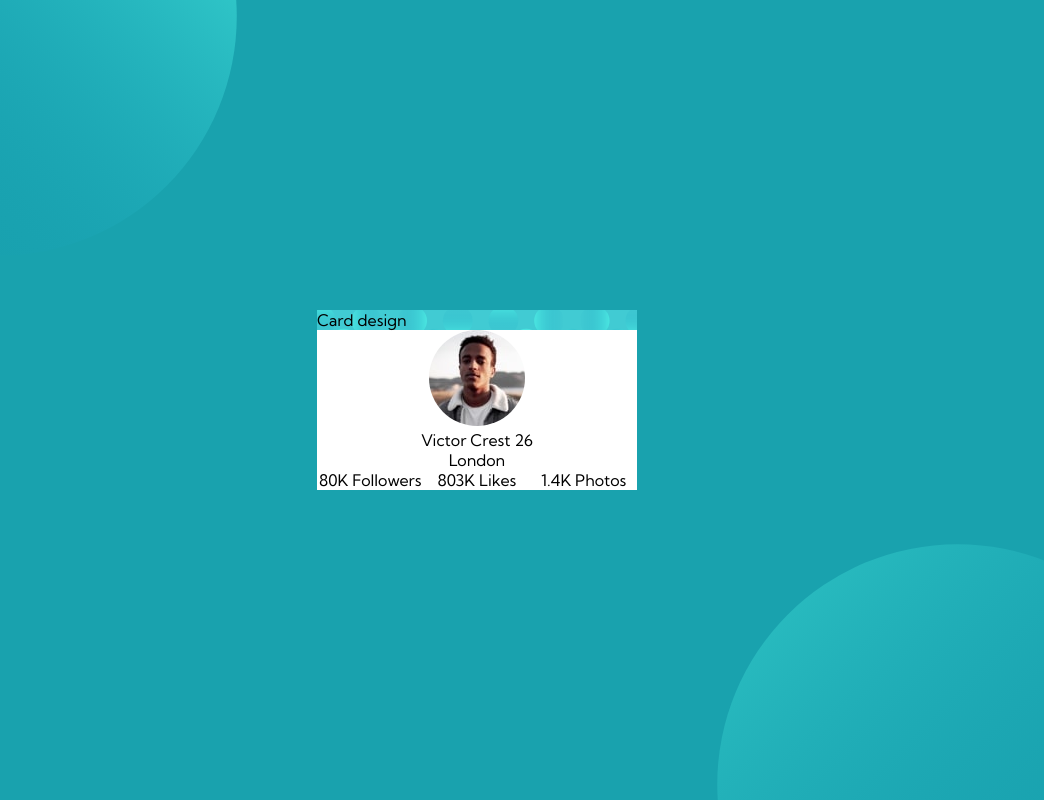
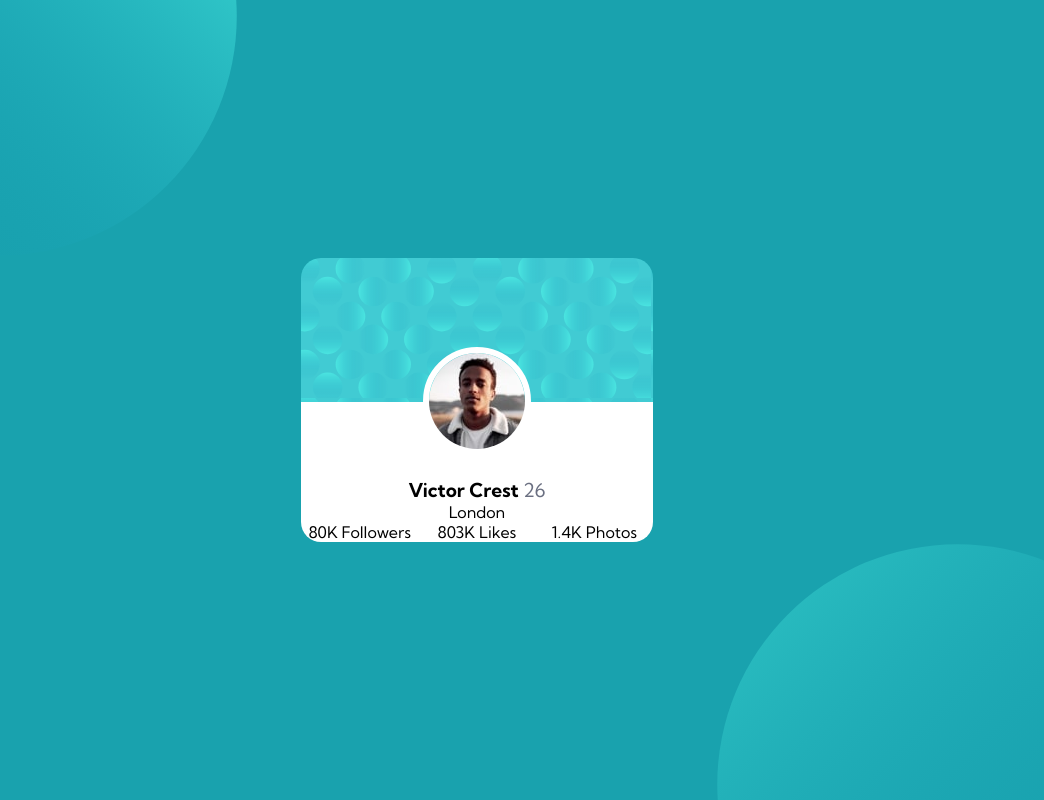
Before and after one commit to Nazaf64/profile-card-component, a plain HTML site: page index.html in a window 1280 px wide. Shown: the whole page, without its empty margins (163-1207 px from the left). Drawn offline with Linux system fonts and the light colour scheme.

Commit message:
added card background color and adjusted profile pic positioning

```diff
--- a/index.html
+++ b/index.html
@@ -15,14 +15,14 @@
 <body>
 
   <div id="card-wrapper">
-    <div id="card-design">Card design</div>
+    <div id="card-design"></div>
     <div id="card-white">
       <img src="images/image-victor.jpg" alt="profile_image">
 
       <div id="profile-header">
         <div id="profile-name">
-          Victor Crest
-          26
+          <strong>Victor Crest</strong>
+          <p>26</p>
         </div>
         <p>London</p>
       </div>
--- a/style.css
+++ b/style.css
@@ -3,6 +3,8 @@
     --Very-dark-desaturated-blue: hsl(229, 23%, 23%);
     --Dark-grayish-blue: hsl(227, 10%, 46%);
     --Dark-gray: hsl(0, 0%, 59%);
+
+    --border-radius: 20px;
 }
 
 /* Font size (name and stats): 18px */
@@ -30,21 +32,46 @@ body{
     background-position: right -10% bottom -70%, left -10% top -70%;
 }
 
+#card-wrapper{
+    width: 22em;
+    height: auto;
+    /* border-radius: 50%; */
+}
+
 #card-design{
     background-image: url('images/bg-pattern-card.svg');
-    width: 20em;
-    height: auto;
+    height: 9em;
+
+    border-top-left-radius: var(--border-radius);
+    border-top-right-radius: var(--border-radius);
+
 }
 
 #card-white{
     background-color: white;
     text-align: center;
+
+    border-bottom-left-radius: var(--border-radius);
+    border-bottom-right-radius: var(--border-radius);
 }
 
 img{
     justify-self: center;
-    width: 6em;
+    height: 6em;
     border-radius: 50%;
+    border: white 0.4em solid;
+
+    margin-top: -3.4em;
+    margin-bottom: 1.2em;
+}
+
+#profile-name{
+    font-size: 1.2em;
+}
+
+#profile-name p{
+    display: inline;
+    color: var(--Dark-grayish-blue);
 }
 
 ul{
```
